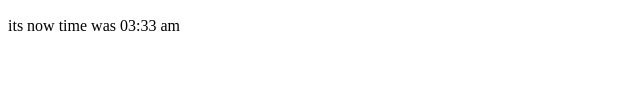
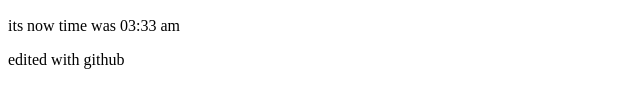
Before and after one commit to vishalken321-netizen/testing, a plain HTML site: page index.html in a window 1280 px wide. Shown: the part 150-258 px from the top of the page, without its empty margins (0-640 px from the left). Drawn offline with Linux system fonts and the light colour scheme.

Commit message:
wrote using github

```diff
--- a/index.html
+++ b/index.html
@@ -8,5 +8,6 @@
   <p>This is my first GitHub upload</p>
   <h2>Updated version 😎</h2>
   <p>its now time was 03:33 am</p>
+  <p>edited with github</p>
 </body>
 </html>
```
